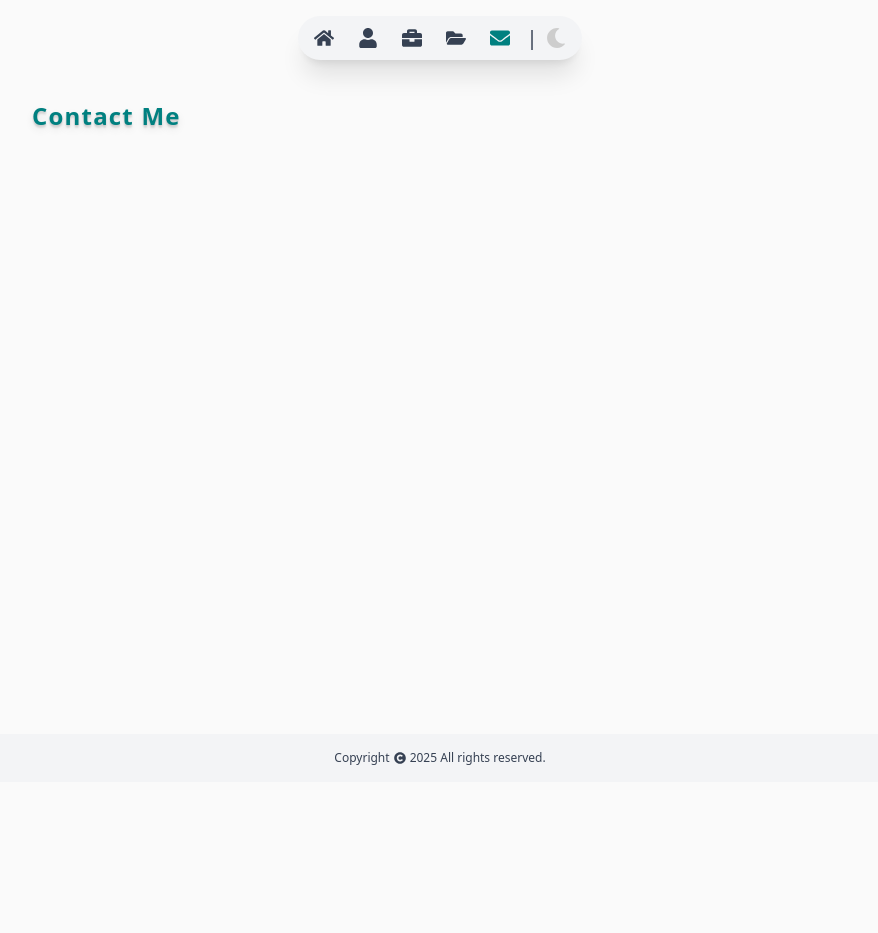
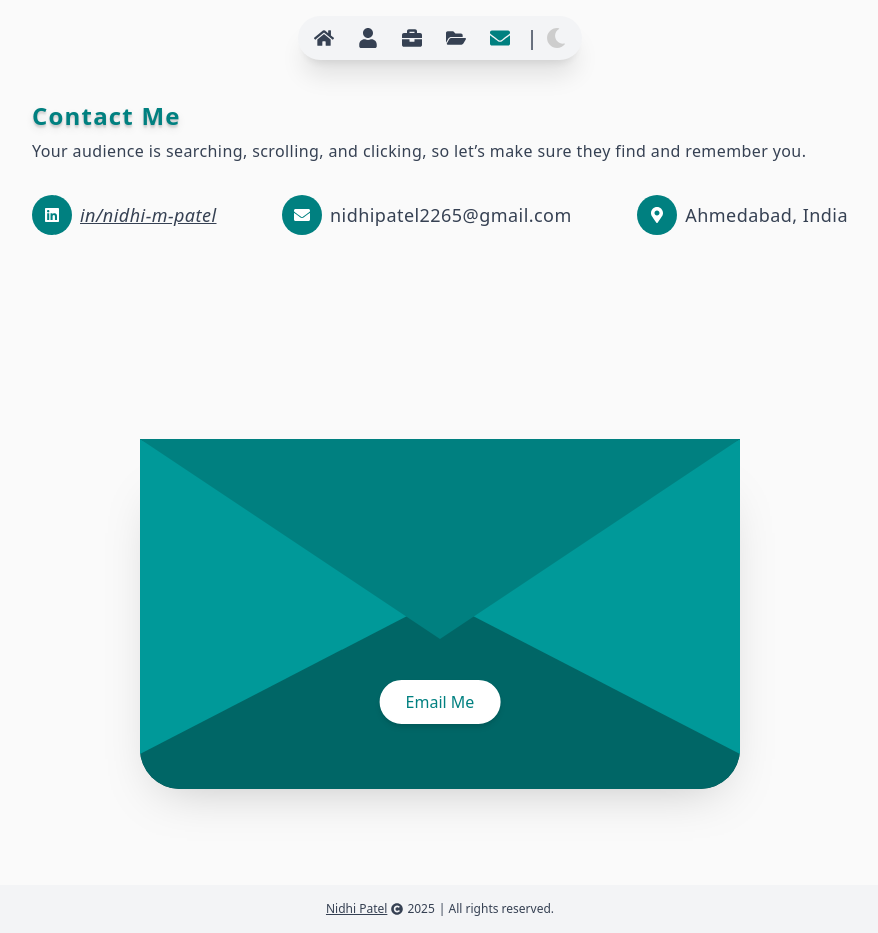
Before and after one commit to R-o-n-a-k/nidhi, a Next.js app: page /contact in a window 1280 px wide. Shown: the whole page, without its empty margins (200-1078 px from the left). Before the commit the page ends 800 px from the top, so only its background shows below. Built offline with nearby package versions, Linux system fonts and the light colour scheme; a web font is replaced by a local one.

Commit message:
feat: adding envelope and social info in contact page

```diff
--- a/app/_components/Data.jsx
+++ b/app/_components/Data.jsx
@@ -1,11 +1,9 @@
 import {
   FaBriefcase,
   FaGraduationCap,
-  // FaLinkedin,
-  // FaGithub,
-  // FaEnvelope,
-  // FaPhoneAlt,
-  // FaMapMarkerAlt,
+  FaLinkedin,
+  FaEnvelope,
+  FaMapMarkerAlt,
 } from "react-icons/fa";
 /* -------------------------------------------------------------------------- */
 /*                                  MetaData                                  */
@@ -228,3 +226,23 @@ export const educationData = [
       "Studied core CS subjects and specialized in digital marketing.",
   },
 ];
+
+/* -------------------------------------------------------------------------- */
+/*                                    Contact                                   */
+/* -------------------------------------------------------------------------- */
+
+export const contactInfo = [
+  {
+    icon: <FaLinkedin />,
+    name: "in/nidhi-m-patel",
+    link: "https://www.linkedin.com/in/nidhi-m-patel/",
+  },
+  {
+    icon: <FaEnvelope />,
+    name: "nidhipatel2265@gmail.com",
+  },
+  {
+    icon: <FaMapMarkerAlt />,
+    name: "Ahmedabad, India",
+  },
+];
--- /dev/null
+++ b/app/_components/Envelope.jsx
@@ -0,0 +1,151 @@
+"use client";
+import React, { useState } from "react";
+import { FaXmark } from "react-icons/fa6";
+
+const Envelope = () => {
+  const [isOpen, setIsOpen] = useState(false);
+  const [hasInteracted, setHasInteracted] = useState(false);
+
+  const handleOpen = () => {
+    setIsOpen(true);
+    setHasInteracted(true);
+  };
+
+  const handleClose = () => {
+    setIsOpen(false);
+    setHasInteracted(true);
+  };
+
+  return (
+    // ->frame
+    <div className="relative text-center mb-20 bg-[#004C4C] w-[328px] h-[235px] md:w-[600px] md:h-[350px] mx-auto rounded-b-xl md:rounded-b-[40px] z-10">
+      <button
+        onClick={handleOpen}
+        className="z-40 cursor-pointer absolute top-[75%] left-1/2 -translate-x-1/2 -translate-y-1/2 inline-block py-1 px-4 md:py-2 md:px-6 text-primary text-base font-medium overflow-hidden bg-white border-2 border-white rounded-full transition-all duration-300 ease-in-out shadow-md hover:scale-105 hover:text-white hover:shadow-lg active:scale-90 before:absolute before:top-0 before:-left-full before:w-full before:h-full before:bg-gradient-to-r before:from-[#006666] before:to-[#006666] before:transition-all before:duration-500 before:ease-in-out before:z-[-1] before:rounded-full hover:before:left-0"
+      >
+        Email Me
+      </button>
+      {/* inside Contact Form */}
+      <div
+        className={`relative top-5 md:top-8 w-[95%] h-[210px] md:w-[580px] md:h-[300px] mx-auto bg-[#fbfbfb] shadow-2xl shadow-custom transition ease-in-out duration-[2000ms] delay-[1500ms] z-20
+        ${hasInteracted ? (isOpen ? "pull" : "push") : ""}`}
+      >
+        <form>
+          <div className="font-medium">
+            <input
+              type="text"
+              name="name"
+              placeholder="Enter your full name"
+              required
+              className="form-input"
+            />
+            <input
+              type="email"
+              name="email"
+              placeholder="example@gmail.com"
+              required
+              pattern="^[a-zA-Z0-9._-]+@[a-zA-Z0-9.-]+\.[a-zA-Z]{2,6}$"
+              className="form-input"
+            />
+            <textarea
+              name="message"
+              placeholder="Type your message..."
+              required
+              className="form-input py-1 h-[122px] md:h-44 resize-none"
+            />
+            <input
+              type="submit"
+              value="Send"
+              className="cursor-pointer text-white text-sm md:text-base w-full h-9 md:h-11.5 -mt-[6px] bg-primary hover:bg-primary-hover transition-all duration-300 ease-in-out"
+            />
+          </div>
+        </form>
+      </div>
+      {/* Envelope all Parts */}
+      {/* bottom part */}
+      <div className="absolute top-[110px] md:top-[160px] w-full h-[125px] md:w-[600px] md:h-[190px] bg-[#006666] rounded-b-xl md:rounded-b-[40px] z-30"></div>
+      {/* left part */}
+      <div className="evnelope-common border-l-[170px] md:border-l-[300px] border-l-[#009999] border-t-[110px] md:border-t-[160px] border-t-transparent border-b-[110px] md:border-b-[155px] border-b-transparent"></div>
+      {/* right part */}
+      <div className="evnelope-common border-r-[170px] md:border-r-[300px] border-r-[#009999] border-t-[110px] md:border-t-[160px] border-t-transparent border-b-[110px] md:border-b-[155px] border-b-transparent left-[158px] md:left-[300px]"></div>
+      {/* top part */}
+      <div
+        className={`topPart evnelope-common border-r-[164px] md:border-r-[300px] border-r-transparent border-t-[135px] md:border-t-[200px] border-t-[#008080] border-l-[164px] md:border-l-[300px] border-l-transparent transition-[transform,border] ease-in-out duration-[1000ms] origin-top rotate-x-[0deg] z-[30]
+        ${hasInteracted ? (isOpen ? "open" : "close") : ""}
+        `}
+      ></div>
+      <style>{`
+
+        @keyframes message_animation {
+          0%   { transform: translateY(0);     z-index: 20; }
+          50%  { transform: translateY(-235px); z-index: 20; }
+          51%  { transform: translateY(-235px); z-index: 450; }
+          100% { transform: translateY(0);     z-index: 45; }
+        }
+
+        @media (min-width: 768px) { /* md: in Tailwind */
+          @keyframes message_animation {
+            0%   { transform: translateY(0);     z-index: 20; }
+            50%  { transform: translateY(-340px); z-index: 20; }
+            51%  { transform: translateY(-340px); z-index: 45; }
+            100% { transform: translateY(0);     z-index: 45; }
+          }
+        }
+
+        .pull {
+          animation: message_animation 2s ease-in-out 0.45s 1 forwards;
+        }
+
+        .topPart.open {
+          transform-origin: top;
+          transform: rotateX(180deg);
+          transition: transform .7s, border .7s, z-index .7s ease-in-out;
+          border-top-color: #013d3d;
+          z-index: 15;
+        }
+
+        .push {
+          animation: message_animation_close 2s ease-in-out forwards;
+        }
+
+        /* Closing */
+        @keyframes message_animation_close {
+          0%   { transform: translateY(0); z-index: 45; }
+          50%  { transform: translateY(-240px); z-index: 45; }
+          51%  { transform: translateY(-240px); z-index: 20; }
+          100% { transform: translateY(0); z-index: 20; }
+        }
+
+        @media (min-width: 768px) {
+          @keyframes message_animation_close {
+            0%   { transform: translateY(0); z-index: 45; }
+            50%  { transform: translateY(-340px); z-index: 45; }
+            51%  { transform: translateY(-340px); z-index: 20; }
+            100% { transform: translateY(0); z-index: 20; }
+          }
+        }
+
+        .topPart.close {
+          transform-origin: top;
+          transform: rotateX(0deg);
+          transition: transform .7s 1.8s, border .7s 1.6s, z-index .7s 1.8s ease-in-out;
+          border-top-color: #008080;
+          z-index: 30;
+        }
+
+      `}</style>
+
+      {isOpen && (
+        <button
+          onClick={handleClose}
+          className="absolute cursor-pointer -bottom-10 left-1/2 -translate-x-1/2 flex items-center gap-1 text-amber-400 dark:text-[#FFE28A] hover:text-amber-600 dark:hover:text-amber-300 text-sm md:text-base font-medium  transition-colors hover:scale-105 duration-300"
+        >
+          Close Envelope
+          <FaXmark className="text-lg md:text-xl" />
+        </button>
+      )}
+    </div>
+  );
+};
+
+export default Envelope;
--- a/app/_components/Footer.jsx
+++ b/app/_components/Footer.jsx
@@ -4,10 +4,11 @@ const Footer = () => {
   let currentYear = new Date().getFullYear();
 
   return (
-    <div className="bg-muted-bg font-medium text-center p-4 md:text-xs text-xs flex justify-center items-center gap-1 flex-wrap">
-      <span>Copyright</span>
+    <div className="bg-muted-bg font-medium text-center p-4 md:text-xs text-[10px] flex justify-center items-center gap-1 flex-wrap">
+      <span className="underline">Nidhi Patel</span>{" "}
       <FaCopyright className="inline w-3 h-3" />
-      <span>{currentYear} All rights reserved.</span>
+      <p>{currentYear}</p>
+      <p>| All rights reserved.</p>
     </div>
   );
 };
--- a/app/contact/page.jsx
+++ b/app/contact/page.jsx
@@ -1,9 +1,46 @@
-import React from "react";
+import Envelope from "@/_components/Envelope";
+import { contactInfo } from "@/_components/Data";
 
 const contact = () => {
   return (
-    <div className="page">
+    <div className="page overflow-hidden">
       <h1 className="heading">Contact Me</h1>
+      <p className="text-sm md:text-base text-content font-normal tracking-wide">
+        Your audience is searching, scrolling, and clicking, so let’s make sure
+        they find and remember you.
+      </p>
+
+      <div className="flex flex-col gap-4 my-4 items-start md:flex-row md:gap-0 md:my-8 md:items-center md:justify-between">
+        {contactInfo.map((item) => (
+          <div key={item.name} className="flex items-center gap-2">
+            <div
+              data-aos="zoom-in"
+              data-aos-offset="5"
+              className="p-3 bg-primary rounded-full text-white"
+            >
+              {item.icon}
+            </div>
+            {item.link ? (
+              <a
+                href={item.link}
+                target="_blank"
+                rel="noopener noreferrer"
+                className="italic text-content font-medium tracking-wide text-sm leading-normal md:text-lg underline hover:text-primary transition-colors duration-300"
+              >
+                {item.name}
+              </a>
+            ) : (
+              <p className="text-content font-medium tracking-wide text-sm leading-normal md:text-lg">
+                {item.name}
+              </p>
+            )}
+          </div>
+        ))}
+      </div>
+      <p className="text-teal-600 my-14 md:my-22 font-semibold text-xs md:text-lg animate-slowping text-center">
+        Click on "Email me" to see some magic
+      </p>
+      <Envelope />
     </div>
   );
 };
--- a/app/globals.css
+++ b/app/globals.css
@@ -122,6 +122,13 @@ body {
     @apply text-xl font-light md:text-4xl p-2 cursor-pointer bg-primary text-white hover:bg-primary-hover;
   }
 
+  .form-input {
+    @apply text-neutral-700 text-xs md:text-base placeholder-neutral-400 placeholder:font-normal tracking-wide m-0 px-2 w-full h-6 md:h-10 border-b-1 border-neutral-300 focus:outline-none focus:border-green-400 invalid:focus:border-rose-500
+  }
+
+  .evnelope-common {
+    @apply absolute w-0 h-0 top-0 z-30;
+  }
 }
 
 @layer utilities {
@@ -144,6 +151,24 @@ body {
       border-radius: 60% 40% 30% 70% / 60% 30% 70% 40%;
     }
   }
+
+  @keyframes slowping {
+    0% {
+      transform: scale(1);
+      opacity: 1;
+    }
+
+    75%,
+    100% {
+      transform: scale(2);
+      opacity: 0;
+    }
+  }
+
+  .animate-slowping {
+    animation: slowping 2s cubic-bezier(0, 0, 0.2, 1) infinite;
+  }
+
 
   /* Home Introduction Shadow */
 
```
